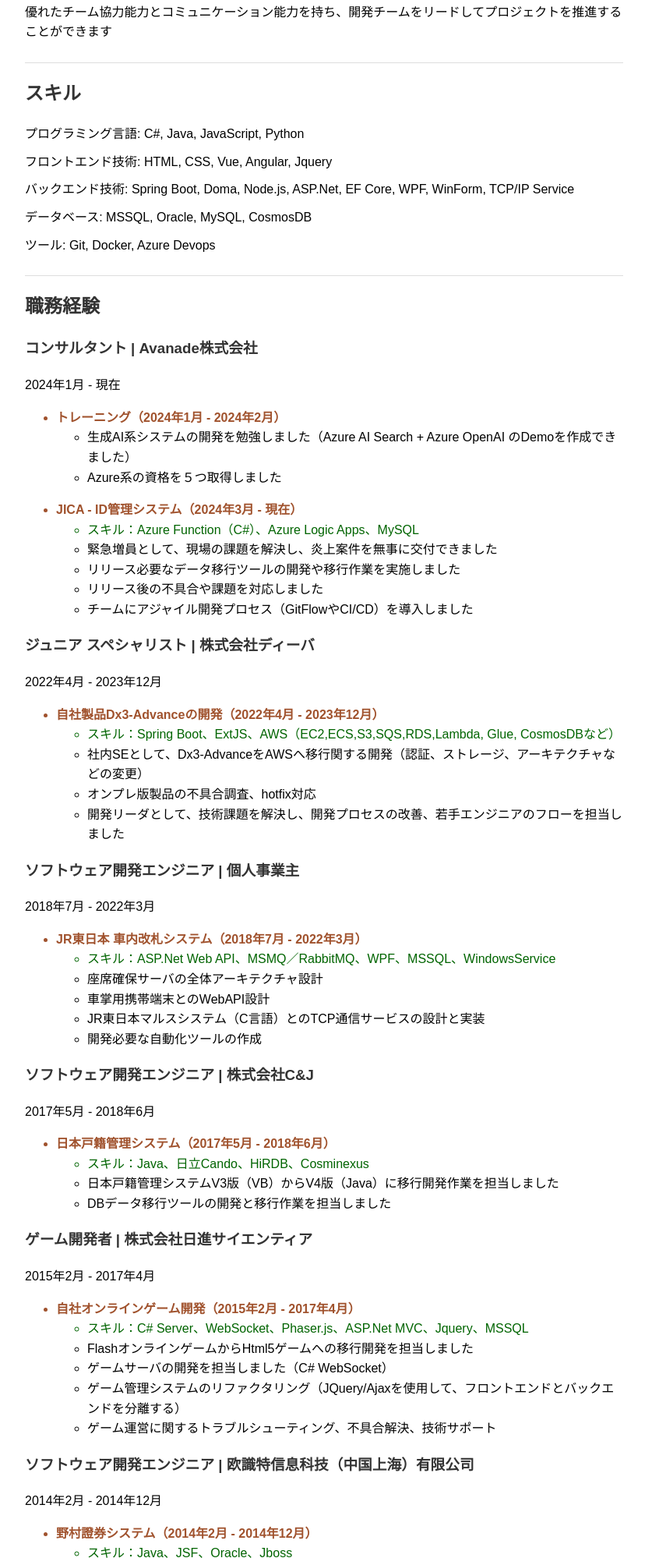
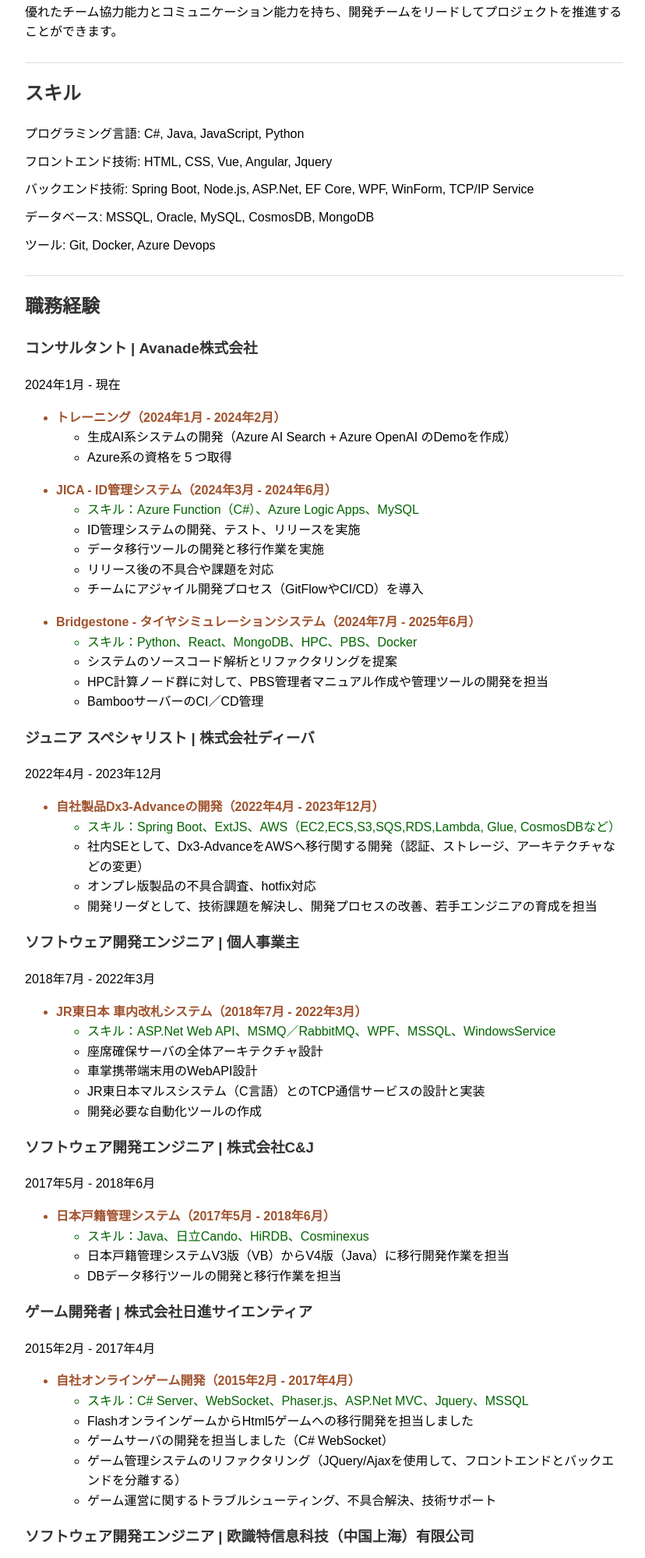
Before and after one commit to zywzyw12/dengjie, a plain HTML site: page me.html in a window 1280 px wide. Shown: the part 364-2362 px from the top of the page at 78% size, without its empty margins (224-1052 px from the left). Drawn offline with Linux system fonts and the light colour scheme.

Commit message:
update aboutme

```diff
--- a/me.html
+++ b/me.html
@@ -80,15 +80,15 @@
             <h2>自己評価</h2>
             <p>10年以上のソフトウェア開発経験があり、Web系、サービス、クラウドの開発が得意。</p>
             <p>技術に対する情熱があり、システム アーキテクチャの設計、品質向上、旧システムのクラウドへ移行などの課題が好きです。</p>
-            <p>優れたチーム協力能力とコミュニケーション能力を持ち、開発チームをリードしてプロジェクトを推進することができます</p>
+            <p>優れたチーム協力能力とコミュニケーション能力を持ち、開発チームをリードしてプロジェクトを推進することができます。</p>
         </div>
         <div class="section">
             <h2>スキル</h2>
             <ul class="skills">
                 <li>プログラミング言語: C#, Java, JavaScript, Python </li>
                 <li>フロントエンド技術: HTML, CSS, Vue, Angular, Jquery</li>
-                <li>バックエンド技術: Spring Boot, Doma, Node.js, ASP.Net, EF Core, WPF, WinForm, TCP/IP Service</li>
-                <li>データベース: MSSQL, Oracle, MySQL, CosmosDB</li>
+                <li>バックエンド技術: Spring Boot, Node.js, ASP.Net, EF Core, WPF, WinForm, TCP/IP Service</li>
+                <li>データベース: MSSQL, Oracle, MySQL, CosmosDB, MongoDB</li>
                 <li>ツール: Git, Docker, Azure Devops </li>
             </ul>
         </div>
@@ -99,18 +99,27 @@
             <ul>
                 <li class="project"><strong>トレーニング（2024年1月 - 2024年2月）</strong></li>
                 <ul>
-                    <li>生成AI系システムの開発を勉強しました（Azure AI Search + Azure OpenAI のDemoを作成できました）</li>
-                    <li>Azure系の資格を５つ取得しました</li>
+                    <li>生成AI系システムの開発（Azure AI Search + Azure OpenAI のDemoを作成）</li>
+                    <li>Azure系の資格を５つ取得</li>
                 </ul>
             </ul>
             <ul>
-                <li class="project"><strong>JICA - ID管理システム（2024年3月 - 現在）</strong></li>
+                <li class="project"><strong>JICA - ID管理システム（2024年3月 - 2024年6月）</strong></li>
                 <ul>
                     <li class="skill">スキル：Azure Function（C#）、Azure Logic Apps、MySQL</li>
-                    <li>緊急増員として、現場の課題を解決し、炎上案件を無事に交付できました</li>
-                    <li>リリース必要なデータ移行ツールの開発や移行作業を実施しました</li>
-                    <li>リリース後の不具合や課題を対応しました</li>
-                    <li>チームにアジャイル開発プロセス（GitFlowやCI/CD）を導入しました</li>
+                    <li>ID管理システムの開発、テスト、リリースを実施</li>
+                    <li>データ移行ツールの開発と移行作業を実施</li>
+                    <li>リリース後の不具合や課題を対応</li>
+                    <li>チームにアジャイル開発プロセス（GitFlowやCI/CD）を導入</li>
+                </ul>
+            </ul>
+            <ul>
+                <li class="project"><strong>Bridgestone - タイヤシミュレーションシステム（2024年7月 - 2025年6月）</strong></li>
+                <ul>
+                    <li class="skill">スキル：Python、React、MongoDB、HPC、PBS、Docker</li>
+                    <li>システムのソースコード解析とリファクタリングを提案</li>
+                    <li>HPC計算ノード群に対して、PBS管理者マニュアル作成や管理ツールの開発を担当</li>
+                    <li>BambooサーバーのCI／CD管理</li>
                 </ul>
             </ul>
 
@@ -122,7 +131,7 @@
                     <li class="skill">スキル：Spring Boot、ExtJS、AWS（EC2,ECS,S3,SQS,RDS,Lambda, Glue, CosmosDBなど）</li>
                     <li>社内SEとして、Dx3-AdvanceをAWSへ移行関する開発（認証、ストレージ、アーキテクチャなどの変更）</li>
                     <li>オンプレ版製品の不具合調査、hotfix対応</li>
-                    <li>開発リーダとして、技術課題を解決し、開発プロセスの改善、若手エンジニアのフローを担当しました</li>
+                    <li>開発リーダとして、技術課題を解決し、開発プロセスの改善、若手エンジニアの育成を担当</li>
                 </ul>
             </ul>
 
@@ -133,7 +142,7 @@
                 <ul>
                     <li class="skill">スキル：ASP.Net Web API、MSMQ／RabbitMQ、WPF、MSSQL、WindowsService</li>
                     <li>座席確保サーバの全体アーキテクチャ設計</li>
-                    <li>車掌用携帯端末とのWebAPI設計</li>
+                    <li>車掌携帯端末用のWebAPI設計</li>
                     <li>JR東日本マルスシステム（C言語）とのTCP通信サービスの設計と実装</li>
                     <li>開発必要な自動化ツールの作成</li>
                 </ul>
@@ -145,8 +154,8 @@
                 <li class="project"><strong>日本戸籍管理システム（2017年5月 - 2018年6月）</strong></li>
                 <ul>
                     <li class="skill">スキル：Java、日立Cando、HiRDB、Cosminexus</li>
-                    <li>日本戸籍管理システムV3版（VB）からV4版（Java）に移行開発作業を担当しました</li>
-                    <li>DBデータ移行ツールの開発と移行作業を担当しました</li>
+                    <li>日本戸籍管理システムV3版（VB）からV4版（Java）に移行開発作業を担当</li>
+                    <li>DBデータ移行ツールの開発と移行作業を担当</li>
                 </ul>
             </ul>
 
@@ -166,10 +175,10 @@
             <h3>ソフトウェア開発エンジニア | 欧識特信息科技（中国上海）有限公司</h3>
             <p>2014年2月 - 2014年12月</p>
             <ul>
-                <li class="project"><strong>野村證券システム（2014年2月 - 2014年12月）</strong></li>
+                <li class="project"><strong>野村證券とあるシステム（2014年2月 - 2014年12月）</strong></li>
                 <ul>
                     <li class="skill">スキル：Java、JSF、Oracle、Jboss</li>
-                    <li>日本側の要望を受け、仕様変更仕様書を作成、レビューされ、開発とテストを行いました</li>
+                    <li>日本側の要望による仕様変更仕様書の作成と開発の実施</li>
                 </ul>
             </ul>
 
@@ -179,8 +188,7 @@
                 <li class="project"><strong>自社工場内部用システム（2012年7月 - 2013年12月）</strong></li>
                 <ul>
                     <li class="skill">スキル：ASP.Net、MSSQL、Telerik UI、VB.Net、Sharepoint</li>
-                    <li>社内向けOAシステムの開発とテストを担当する</li>
-                    <li>工場内部の生産レポート開発を担当する</li>
+                    <li>社内向けOAシステムや工場内部の各生産レポートの開発とテストを実施</li>
                 </ul>
             </ul>
         </div>
```
